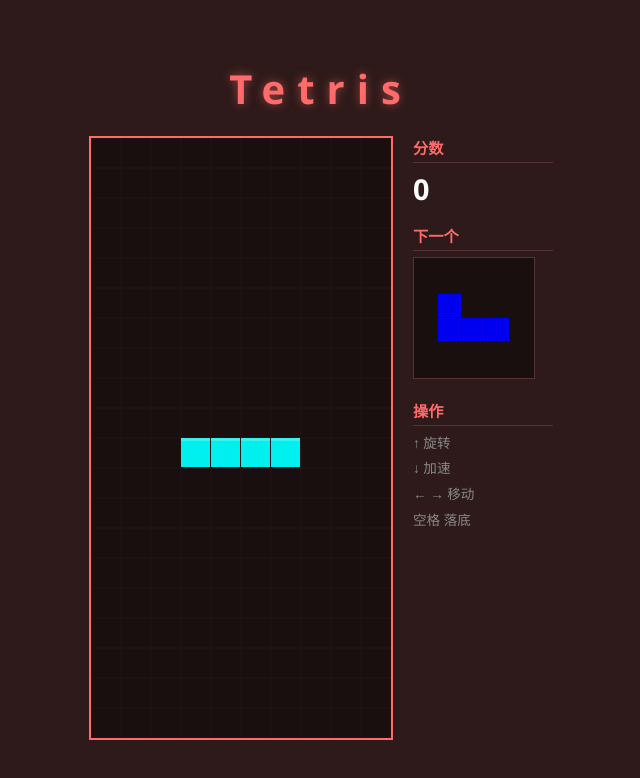
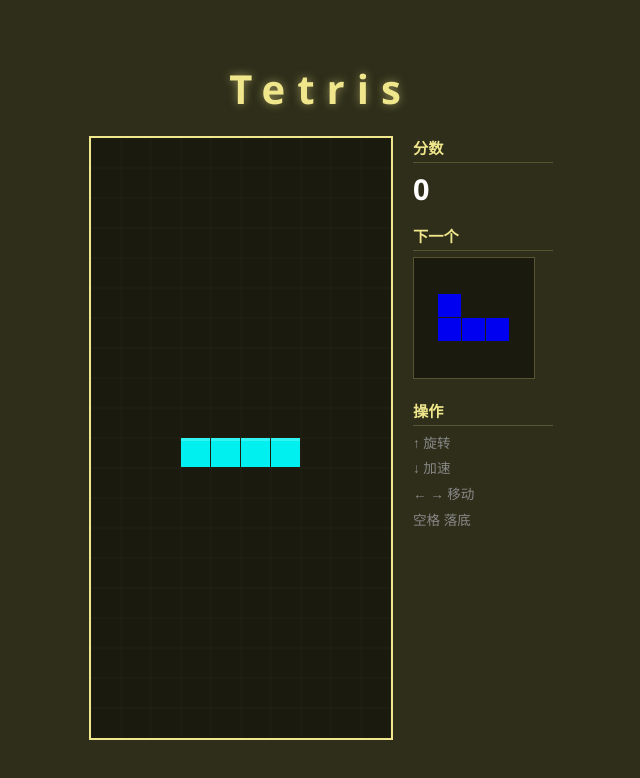
Before and after one commit to nuke-yu/tetris, a plain HTML site: page index.html in a window 1280 px wide. Shown: the whole page, without its empty margins (319-959 px from the left). Drawn offline with Linux system fonts and the light colour scheme.

Commit message:
修改为黄色主题面板
将整个游戏 UI 从红色主题改为黄色主题：

- 背景色从深红 (#2e1a1a) 改为深黄 (#2e2e1a)
- 标题颜色从红色改为黄色 (#f0e68c)
- 棋盘边框从红色改为黄色
- 侧面板标题从红色改为黄色
- 预览区边框从深红改为深黄
- Game Over 标题从红色改为黄色
- 重新开始按钮从红色改为黄色
- 网格线颜色从深红改为深黄
- 文字颜色从米白改为淡黄

```diff
--- a/script.js
+++ b/script.js
@@ -204,7 +204,7 @@ function draw() {
   ctx.clearRect(0, 0, canvas.width, canvas.height);
 
   // 绘制网格线
-  ctx.strokeStyle = '#2a1a1a';
+  ctx.strokeStyle = '#2a2a1a';
   ctx.lineWidth = 0.5;
   for (let c = 0; c <= COLS; c++) {
     ctx.beginPath();
--- a/style.css
+++ b/style.css
@@ -5,13 +5,13 @@
 }
 
 body {
-  background: #2e1a1a;
+  background: #2e2e1a;
   display: flex;
   justify-content: center;
   align-items: center;
   min-height: 100vh;
   font-family: 'Segoe UI', 'Arial', sans-serif;
-  color: #f0e0d0;
+  color: #f0f0d0;
 }
 
 #game-wrapper {
@@ -22,8 +22,8 @@ h1 {
   font-size: 2.5rem;
   margin-bottom: 20px;
   letter-spacing: 0.3em;
-  color: #ff6b6b;
-  text-shadow: 0 0 10px rgba(255, 107, 107, 0.5);
+  color: #f0e68c;
+  text-shadow: 0 0 10px rgba(240, 230, 140, 0.5);
 }
 
 #game-container {
@@ -34,8 +34,8 @@ h1 {
 }
 
 #board {
-  border: 2px solid #ff6b6b;
-  background: #1a0f0f;
+  border: 2px solid #f0e68c;
+  background: #1a1a0f;
   display: block;
 }
 
@@ -46,9 +46,9 @@ h1 {
 
 #side-panel h3 {
   font-size: 0.95rem;
-  color: #ff6b6b;
+  color: #f0e68c;
   margin-bottom: 6px;
-  border-bottom: 1px solid #553333;
+  border-bottom: 1px solid #555533;
   padding-bottom: 4px;
 }
 
@@ -64,8 +64,8 @@ h1 {
 }
 
 #preview {
-  border: 1px solid #553333;
-  background: #1a0f0f;
+  border: 1px solid #555533;
+  background: #1a1a0f;
   display: block;
 }
 
@@ -96,9 +96,9 @@ h1 {
 
 #game-over-overlay h2 {
   font-size: 3rem;
-  color: #ff6b6b;
+  color: #f0e68c;
   margin-bottom: 16px;
-  text-shadow: 0 0 20px rgba(255, 107, 107, 0.6);
+  text-shadow: 0 0 20px rgba(240, 230, 140, 0.6);
 }
 
 #game-over-overlay p {
@@ -109,8 +109,8 @@ h1 {
 #restart-btn {
   padding: 12px 36px;
   font-size: 1.1rem;
-  background: #ff6b6b;
-  color: #fff;
+  background: #f0e68c;
+  color: #333;
   border: none;
   border-radius: 6px;
   cursor: pointer;
@@ -118,5 +118,5 @@ h1 {
 }
 
 #restart-btn:hover {
-  background: #d94f4f;
+  background: #d4c76a;
 }
```
